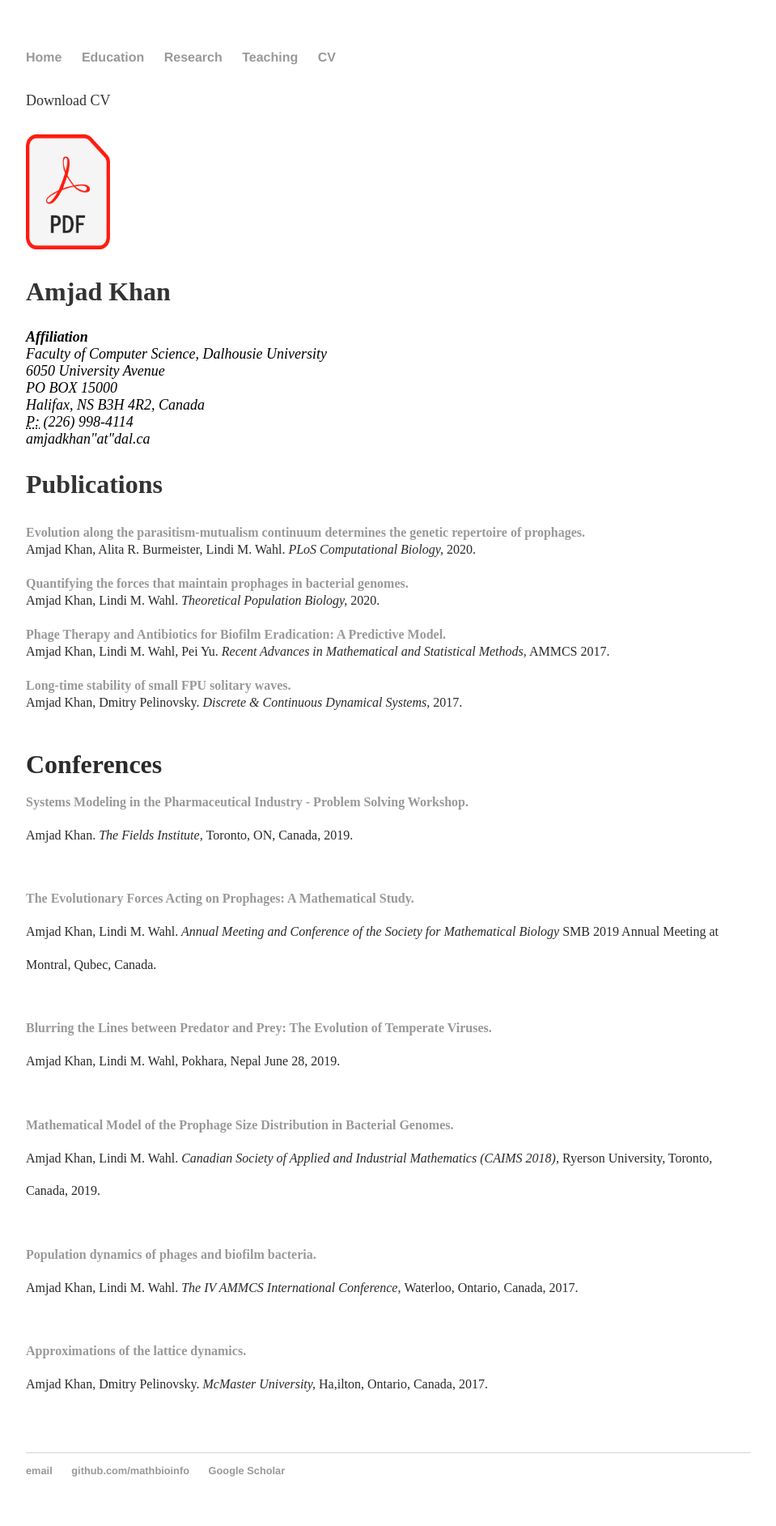
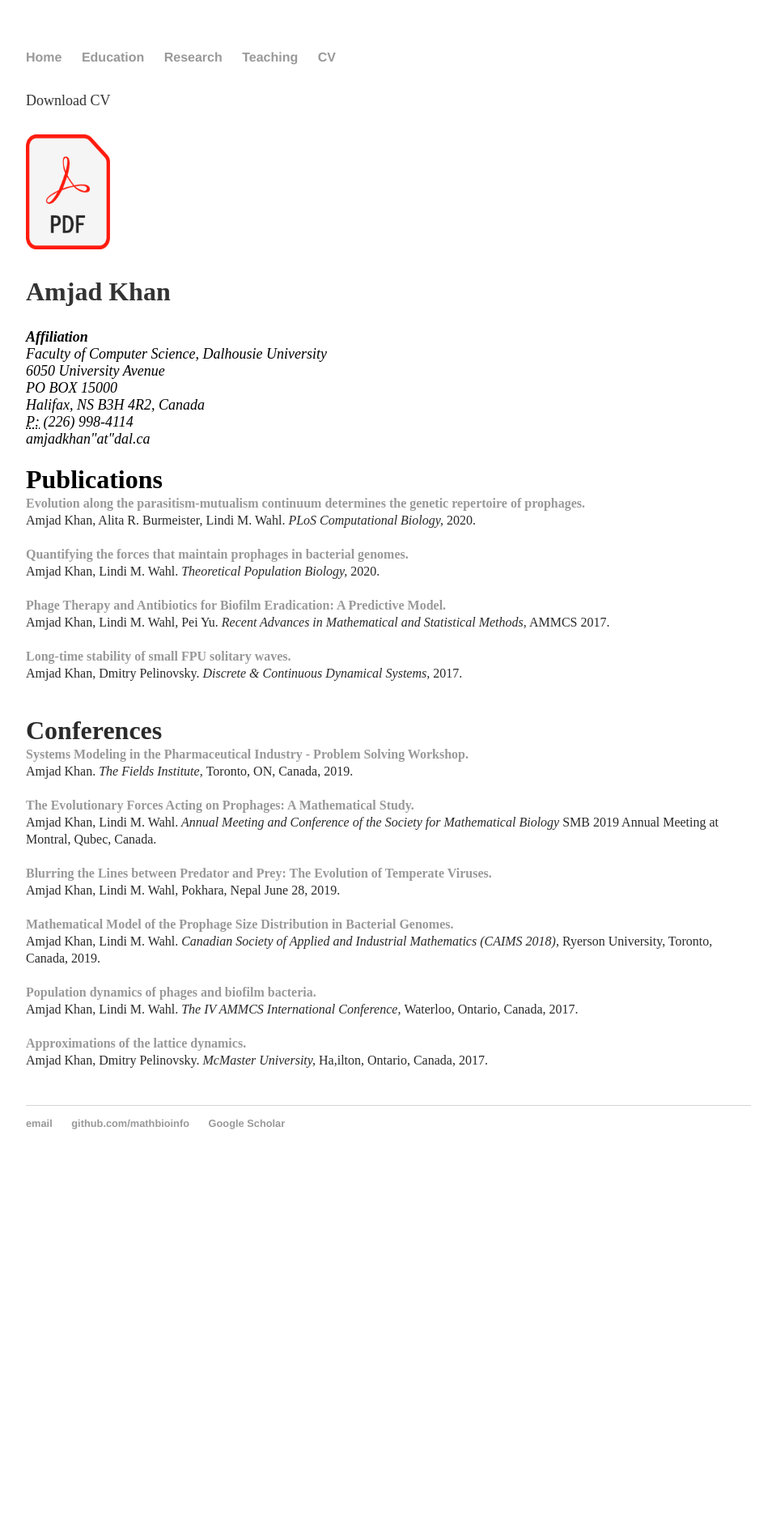
Before and after one commit to MathBioInfo/amjadkhan, a Jekyll site: the page built from CV/index.html, in a window 1280 px wide. Shown: the whole page at 81% size, without its empty margins (160-1119 px from the left). Built offline with Jekyll 4.4.1, drawn with Linux system fonts in a browser that asks for light colours; after the commit the page ends 1457 px from its top, so only the background shows below that.

Commit message:
Update index.html

```diff
--- a/CV/index.html
+++ b/CV/index.html
@@ -23,7 +23,7 @@
 					<span class="obfuscate">amjadkhan"at"dal.ca</span>
 					</address>
 
-					<p><font size="6"><b>Publications</b></font><br>
+					<br><font size="6"><b>Publications</b></font><br>
 					<div class="paragraph"><font color="#2a2a2a" size="3">
 
 	<a href="https://journals.plos.org/ploscompbiol/article?id=10.1371/journal.pcbi.1008482">
@@ -43,7 +43,7 @@
 	</strong></a><br />Amjad Khan, Dmitry Pelinovsky.<em> Discrete & Continuous Dynamical Systems,</em> 2017.
 	</font><br /><br /><font color="#2a2a2a" size="3">
 
-	<p><font size="6"><b>Conferences</b></font><br>
+	<br><font size="6"><b>Conferences</b></font><br>
 	<a href="http://www.fields.utoronto.ca/activities/19-20/systems-modeling">
 	<strong> Systems Modeling in the Pharmaceutical Industry - Problem Solving Workshop.
 	</strong></a><br />Amjad Khan.<em> The Fields Institute, </em> Toronto, ON, Canada, 2019.
@@ -67,7 +67,7 @@
 	<a href="http://www.dfsammcs2017.wlu.ca/">
 	<strong> Approximations of the lattice dynamics.
 	</strong></a><br />Amjad Khan, Dmitry Pelinovsky.<em> McMaster University, </em> Ha,ilton, Ontario, Canada, 2017.
-	</font><br /><br /><font color="#2a2a2a" size="3">
+	</font><br /><br /><font color="#2a2a2a" size="3"></p>
 	</div>
 	</div>
 	</div>
```
